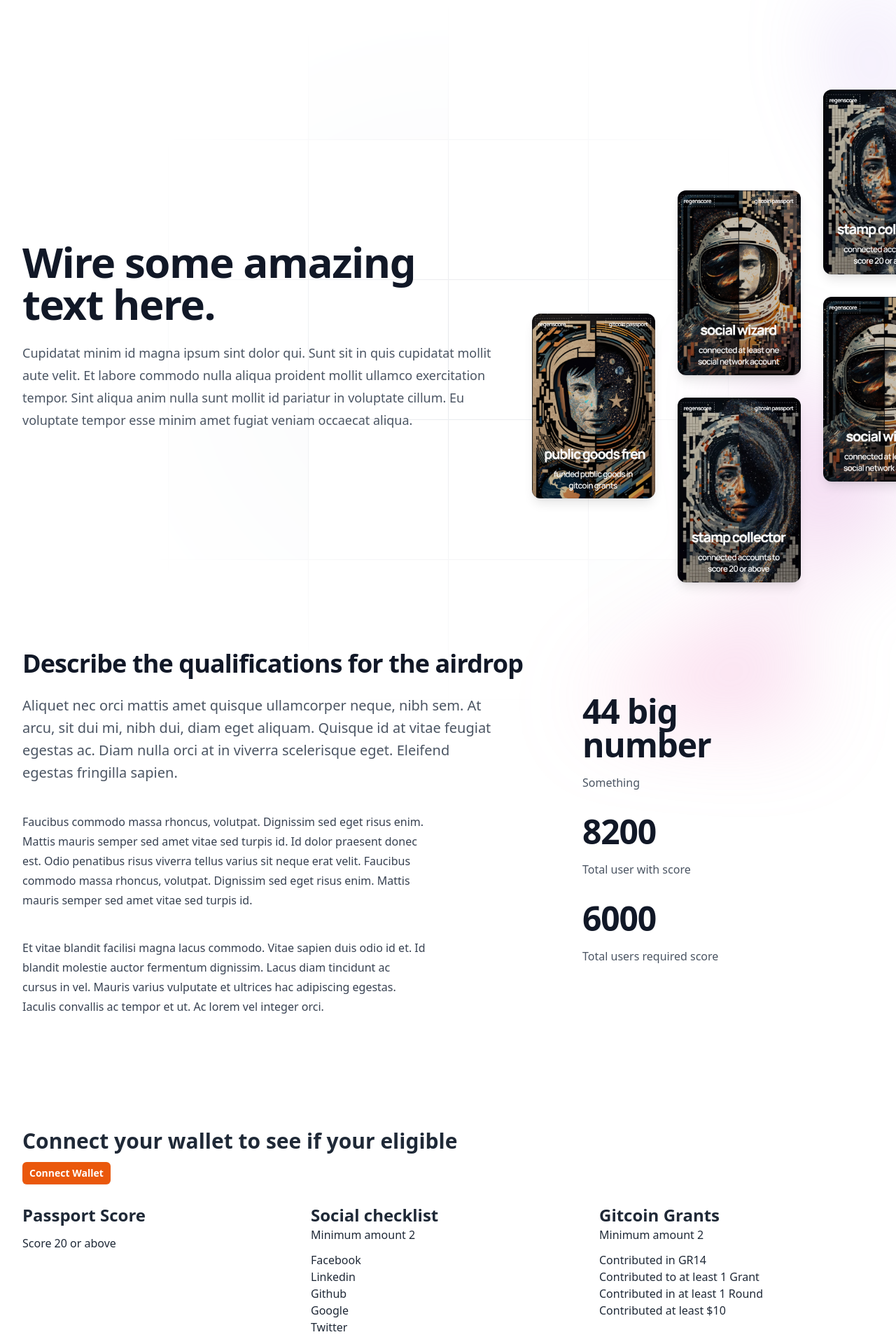
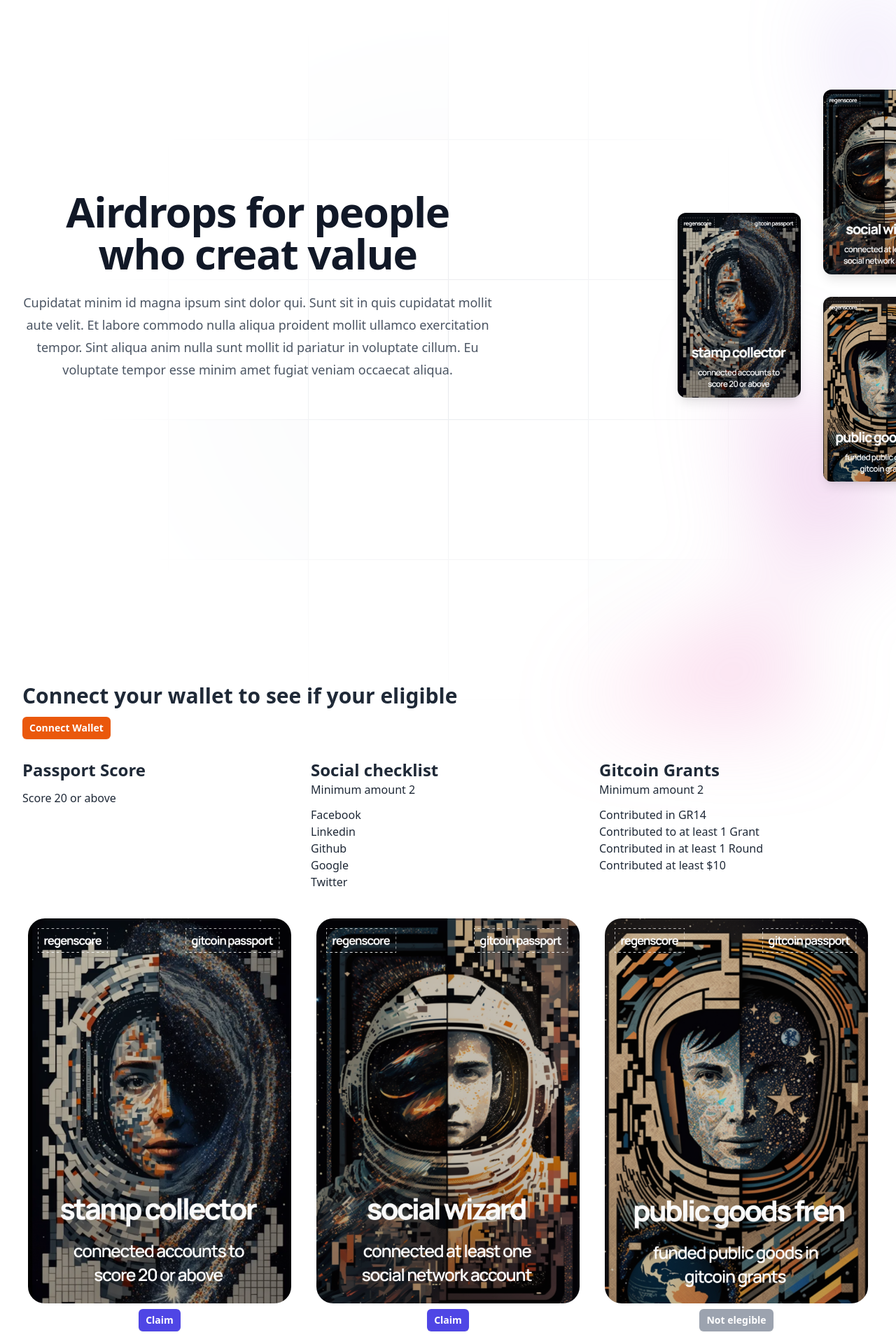
Before and after one commit to MosaicFun/hackathon-permissionless-frontend, a PHP site: page /dashboard.php in a window 1280 px wide. Shown: the top 1920 px of the page at 70% size. Run offline with PHP 8.4, Linux system fonts and the light colour scheme; some libraries are stand-ins or nearby versions.

Commit message:
Update dashboard.php

```diff
--- a/dashboard.php
+++ b/dashboard.php
@@ -139,6 +139,36 @@
                           document.getElementById("twitterStatus").innerHTML = '<i class="fa-duotone fa-x text-red-500"></i> Twitter Status';
                       }
 
+                      // check GitcoinContributorStatistics#numGr14ContributionsGte#1
+                      if ('GitcoinContributorStatistics#numGr14ContributionsGte#1') {
+                          document.getElementById("gr14Status").innerHTML = '<i class="fa-duotone fa-check text-green-500"></i> Contributed in GR14';
+                      } else {
+                          document.getElementById("gr14Status").innerHTML = '<i class="fa-duotone fa-x text-red-500"></i> Contributed in GR14';
+                      }
+
+                      // check GitcoinContributorStatistics#numGrantsContributeToGte#1
+                      if ('GitcoinContributorStatistics#numGrantsContributeToGte#1') {
+                          document.getElementById("grantStatus").innerHTML = '<i class="fa-duotone fa-check text-green-500"></i> Contributed to at least 1 Grant';
+                      } else {
+                          document.getElementById("grantStatus").innerHTML = '<i class="fa-duotone fa-x text-red-500"></i> Contributed to at least 1 Grant';
+                      }
+
+                      // check GitcoinContributorStatistics#numGrantsContributeToGte#1
+                      if ('GitcoinContributorStatistics#numRoundsContributedToGte#1') {
+                          document.getElementById("roundsStatus").innerHTML = '<i class="fa-duotone fa-check text-green-500"></i> Contributed in at least 1 Round';
+                      } else {
+                          document.getElementById("roundsStatus").innerHTML = '<i class="fa-duotone fa-x text-red-500"></i> Contributed in at least 1 Round';
+                      }
+
+                      if ('GitcoinContributorStatistics#totalContributionAmountGte#10') {
+                          document.getElementById("amountStatus").innerHTML = '<i class="fa-duotone fa-check text-green-500"></i> Contributed at least $10';
+                      } else {
+                          document.getElementById("amountStatus").innerHTML = '<i class="fa-duotone fa-x text-red-500"></i> Contributed at least $10';
+                      }
+
+
+
+
                   } catch (error) {
                       console.error('Error:', error);
                   }
@@ -187,8 +217,8 @@
       <div class="overflow-hidden">
         <div class="mx-auto max-w-7xl px-6 pb-32 pt-36 sm:pt-60 lg:px-8 lg:pt-32">
           <div class="mx-auto max-w-2xl gap-x-14 lg:mx-0 lg:flex lg:max-w-none lg:items-center">
-            <div class="w-full max-w-xl lg:shrink-0 xl:max-w-2xl">
-              <h1 class="text-4xl font-bold tracking-tight text-gray-900 sm:text-6xl">Wire some amazing text here.</h1>
+            <div class="w-full max-w-xl lg:shrink-0 xl:max-w-2xl text-center">
+              <h1 class="text-4xl font-bold tracking-tight text-gray-900 sm:text-6xl">Airdrops for people who creat value</h1>
               <p class="relative mt-6 text-lg leading-8 text-gray-600 sm:max-w-md lg:max-w-none">Cupidatat minim id
                 magna ipsum sint dolor qui. Sunt sit in quis cupidatat mollit aute velit. Et labore commodo nulla aliqua
                 proident mollit ullamco exercitation tempor. Sint aliqua anim nulla sunt mollit id pariatur in voluptate
@@ -198,17 +228,13 @@
               <div
                   class="ml-auto w-44 flex-none space-y-8 pt-32 sm:ml-0 sm:pt-80 lg:order-last lg:pt-36 xl:order-none xl:pt-80">
                 <div class="relative">
-                  <img
-                      src="img/regenscore-funding-drop.png"
-                      alt="" class="aspect-[2/3] w-full rounded-xl bg-gray-900/5 object-cover shadow-lg">
+
                   <div class="pointer-events-none absolute inset-0 rounded-xl ring-1 ring-inset ring-gray-900/10"></div>
                 </div>
               </div>
               <div class="mr-auto w-44 flex-none space-y-8 sm:mr-0 sm:pt-52 lg:pt-36">
                 <div class="relative">
-                  <img
-                      src="img/regenscore-social-drop.png"
-                      alt="" class="aspect-[2/3] w-full rounded-xl bg-gray-900/5 object-cover shadow-lg">
+
                   <div class="pointer-events-none absolute inset-0 rounded-xl ring-1 ring-inset ring-gray-900/10"></div>
                 </div>
                 <div class="relative">
@@ -221,13 +247,13 @@
               <div class="w-44 flex-none space-y-8 pt-32 sm:pt-0">
                 <div class="relative">
                   <img
-                      src="img/regenscore-stamp-drop.png"
+                      src="img/regenscore-social-drop.png"
                       alt="" class="aspect-[2/3] w-full rounded-xl bg-gray-900/5 object-cover shadow-lg">
                   <div class="pointer-events-none absolute inset-0 rounded-xl ring-1 ring-inset ring-gray-900/10"></div>
                 </div>
                 <div class="relative">
                   <img
-                      src="img/regenscore-social-drop.png"
+                      src="img/regenscore-funding-drop.png"
                       alt="" class="aspect-[2/3] w-full rounded-xl bg-gray-900/5 object-cover shadow-lg">
                   <div class="pointer-events-none absolute inset-0 rounded-xl ring-1 ring-inset ring-gray-900/10"></div>
                 </div>
@@ -238,45 +264,6 @@
       </div>
     </div>
 
-    <!-- Content section -->
-    <div class="mx-auto -mt-12 max-w-7xl px-6 sm:mt-0 lg:px-8 xl:-mt-8">
-      <div class="mx-auto max-w-2xl lg:mx-0 lg:max-w-none">
-        <h2 class="text-3xl font-bold tracking-tight text-gray-900 sm:text-4xl">Describe the qualifications for the
-          airdrop</h2>
-        <div class="mt-6 flex flex-col gap-x-8 gap-y-20 lg:flex-row">
-          <div class="lg:w-full lg:max-w-2xl lg:flex-auto">
-            <p class="text-xl leading-8 text-gray-600">Aliquet nec orci mattis amet quisque ullamcorper neque, nibh sem.
-              At arcu, sit dui mi, nibh dui, diam eget aliquam. Quisque id at vitae feugiat egestas ac. Diam nulla orci
-              at in viverra scelerisque eget. Eleifend egestas fringilla sapien.</p>
-            <div class="mt-10 max-w-xl text-base leading-7 text-gray-700">
-              <p>Faucibus commodo massa rhoncus, volutpat. Dignissim sed eget risus enim. Mattis mauris semper sed amet
-                vitae sed turpis id. Id dolor praesent donec est. Odio penatibus risus viverra tellus varius sit neque
-                erat velit. Faucibus commodo massa rhoncus, volutpat. Dignissim sed eget risus enim. Mattis mauris
-                semper sed amet vitae sed turpis id.</p>
-              <p class="mt-10">Et vitae blandit facilisi magna lacus commodo. Vitae sapien duis odio id et. Id blandit
-                molestie auctor fermentum dignissim. Lacus diam tincidunt ac cursus in vel. Mauris varius vulputate et
-                ultrices hac adipiscing egestas. Iaculis convallis ac tempor et ut. Ac lorem vel integer orci.</p>
-            </div>
-          </div>
-          <div class="lg:flex lg:flex-auto lg:justify-center">
-            <dl class="w-64 space-y-8 xl:w-80">
-              <div class="flex flex-col-reverse gap-y-4">
-                <dt class="text-base leading-7 text-gray-600">Something</dt>
-                <dd class="text-5xl font-semibold tracking-tight text-gray-900">44 big number</dd>
-              </div>
-              <div class="flex flex-col-reverse gap-y-4">
-                <dt class="text-base leading-7 text-gray-600">Total user with score</dt>
-                <dd class="text-5xl font-semibold tracking-tight text-gray-900">8200</dd>
-              </div>
-              <div class="flex flex-col-reverse gap-y-4">
-                <dt class="text-base leading-7 text-gray-600">Total users required score</dt>
-                <dd class="text-5xl font-semibold tracking-tight text-gray-900">6000</dd>
-              </div>
-            </dl>
-          </div>
-        </div>
-      </div>
-    </div>
 
 
     <div class="mt-32 sm:mt-40 xl:mx-auto xl:max-w-7xl xl:px-8">
@@ -316,10 +303,10 @@
           <h2 class="text-2xl font-bold">Gitcoin Grants</h2>
           <span>Minimum amount 2</span>
           <ul class="list-none pt-3">
-            <li>Contributed in GR14</li>
-            <li>Contributed to at least 1 Grant</li>
-            <li>Contributed in at least 1 Round</li>
-            <li>Contributed at least $10</li>
+            <li id="gr14Status">Contributed in GR14</li>
+            <li id="grantStatus">Contributed to at least 1 Grant</li>
+            <li id="roundsStatus">Contributed in at least 1 Round</li>
+            <li id="amountStatus">Contributed at least $10</li>
           </ul>
         </div>
       </div>
@@ -330,7 +317,7 @@
       <div class="grid grid-cols-3  gap-5">
         <div class="col px-2">
           <img
-              src="img/regenscore-social-drop.png"
+              src="img/regenscore-stamp-drop.png"
               alt="" class="w-full object-cover xl:rounded-3xl">
           <div class="text-center pt-2">
             <button
@@ -341,7 +328,7 @@
         </div>
         <div class="col px-2">
           <img
-              src="img/regenscore-stamp-drop.png"
+              src="img/regenscore-social-drop.png"
               alt="" class="w-full object-cover xl:rounded-3xl">
           <div class="text-center pt-2">
             <button
@@ -364,7 +351,7 @@
       </div>
     </div>
 
-    <footer>
+    <footer class="py-5">
       <p class="mt-10 text-center text-xs leading-5 text-gray-500">&copy; 2023
         reserved.</p>
     </footer>
```
